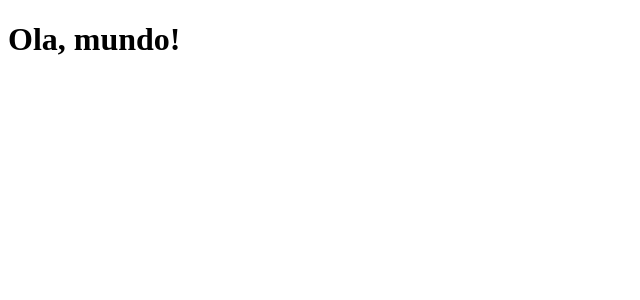
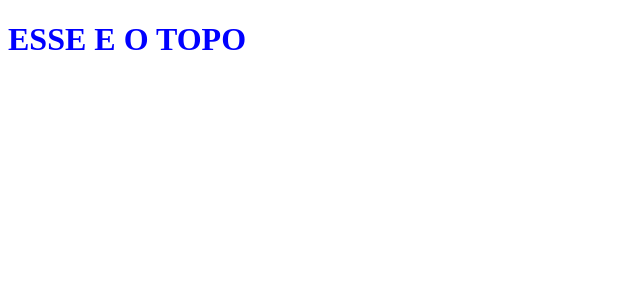
Before and after one commit to ValeriaNiceria/Angular, an Angular app in the folder projetos/app1/: page / in a window 1280 px wide. Shown: the top 300 px of the page, without its empty margins (0-640 px from the left). Built offline with nearby package versions, Linux system fonts and the light colour scheme.

Commit message:
Component Styles

```diff
--- a/projetos/app1/src/app/app.component.ts
+++ b/projetos/app1/src/app/app.component.ts
@@ -2,8 +2,7 @@ import { Component } from '@angular/core';
 
 @Component({
   selector: 'app-root',
-  //templateUrl: './app.component.html',
-  template: `<h1>Ola, mundo!</h1>`,
+  templateUrl: './app.component.html',
   styleUrls: ['./app.component.css']
 })
 export class AppComponent {
--- /dev/null
+++ b/projetos/app1/src/app/topo/topo.component.css
@@ -0,0 +1,3 @@
+.exemplo {
+	color: blue;
+}
--- a/projetos/app1/src/app/topo/topo.component.html
+++ b/projetos/app1/src/app/topo/topo.component.html
@@ -1 +1 @@
-ESSE E O TOPO
+<h1 class="exemplo">ESSE E O TOPO</h1>
--- a/projetos/app1/src/app/topo/topo.component.ts
+++ b/projetos/app1/src/app/topo/topo.component.ts
@@ -3,6 +3,7 @@ import { Component } from '@angular/core'
 @Component({
 	selector: 'app-topo',
 	templateUrl: './topo.component.html',
+	styleUrls: ['./topo.component.css']
 })
 export class TopoComponent {
 
```
